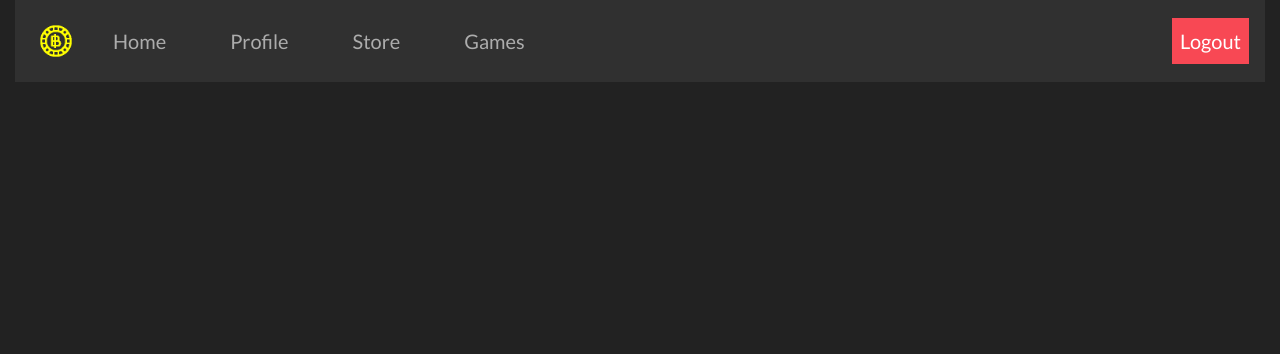
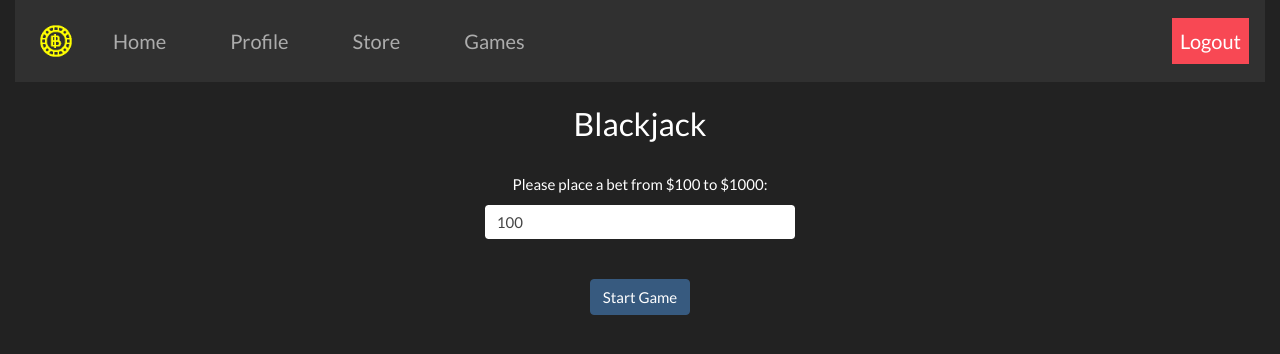
Before and after one commit to kiran-vuksanaj/hydroflasksksk, a Flask app: page /blackjack in a window 1280 px wide. Shown: the top 354 px of the page. Run offline with Flask 2, Linux system fonts and the light colour scheme; a user stored in the database is signed in; some libraries are stand-ins or nearby versions; some web fonts are replaced.

Commit message:
form for selecting bet

```diff
--- a/templates/blackjack.html
+++ b/templates/blackjack.html
@@ -6,8 +6,24 @@ Blackjack
 
 {% block body %}
 
+<h3>Blackjack</h3><br />
+
 {% if mode=="bet" %}
 <!-- display form to place a bet -->
+<form action="/blackjack" method="POST">
+  <div class="form-group w-25">
+    <label for="bet">Please place a bet from $100 to $1000:</label>
+    <input
+      name="bet" id="bet"
+      type="number"
+      class="form-control"
+      value="100" min="100" max="1000"
+      />
+  </div>
+  <br />
+  <button type="submit" class="btn btn-primary">Start Game</button>
+</form>
+
 {% endif %}
 
 {% if mode=="play" %}
```
